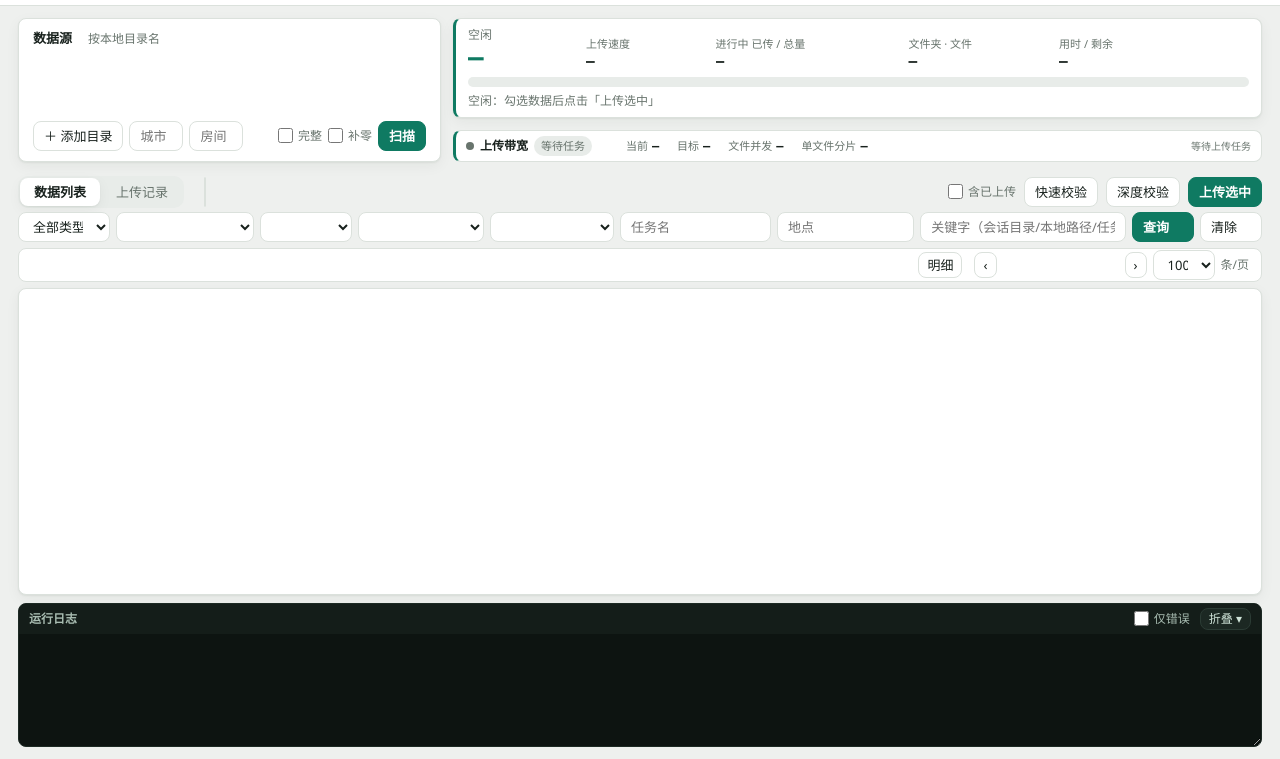
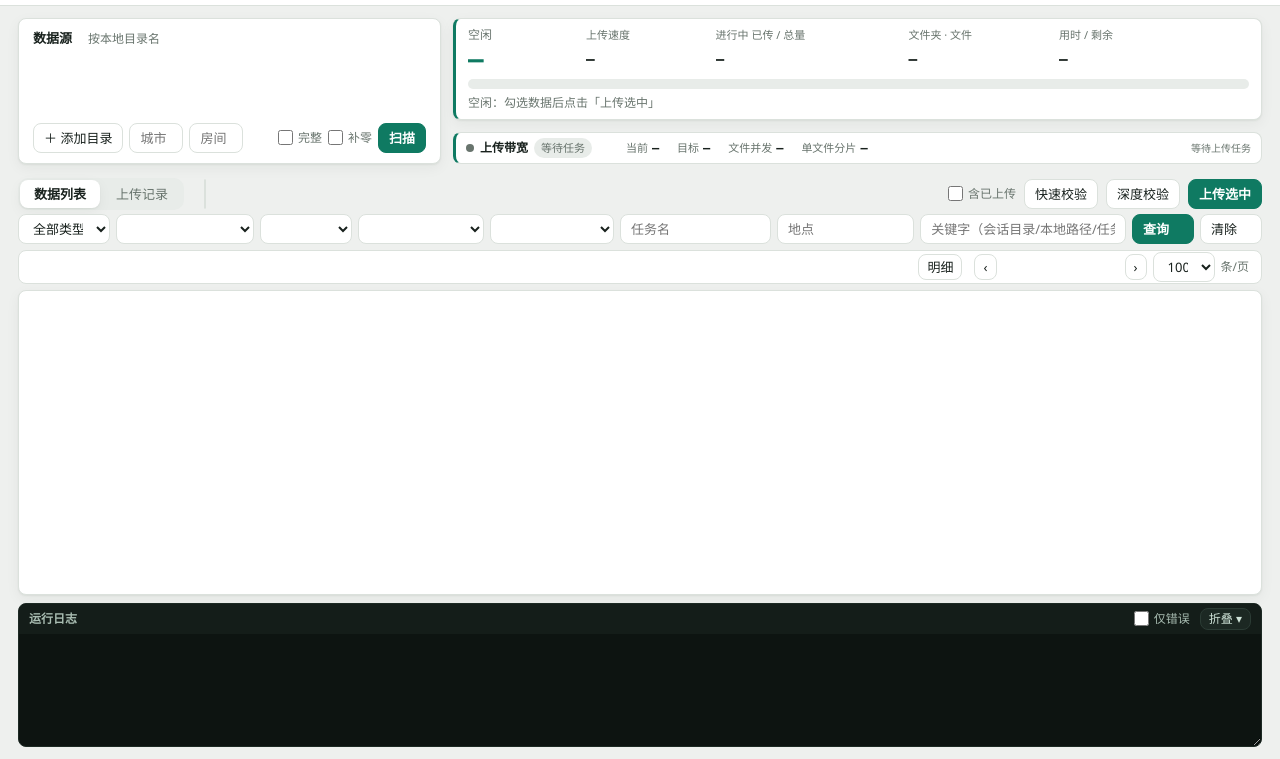
Before and after one commit to xuelangyun/umi_upload, a plain HTML site: page web/index.html in a window 1280 px wide. Shown: the part 41-800 px from the top of the page. Drawn offline with Linux system fonts and the light colour scheme; files that its build step writes are made by us from their sources; no server answers; files whose address does not match are found by name.

Commit message:
Align idle upload progress metrics
Align progress labels and values with a shared two-row layout.

```diff
--- a/web/css/app.css
+++ b/web/css/app.css
@@ -51,9 +51,16 @@ select.narrow,.narrow{width:62px}.w58{width:54px}
 .chip{display:inline-flex;align-items:center;gap:2px;height:24px;border:1px solid var(--ln);border-radius:12px;padding:0 3px 0 10px;background:var(--s2);white-space:nowrap;font-size:12px}
 .chip i{cursor:pointer;color:var(--mu);font-style:normal;padding:0 6px;border-radius:10px}.chip i:hover{color:var(--bad);background:var(--bads)}
 .pp{border-left:3px solid var(--ac);display:flex;flex-direction:column;gap:8px}
-.pp-head{display:grid;grid-template-columns:auto 1fr;gap:28px;align-items:end}.pct{font:700 30px/1.1 var(--mono);color:var(--ac);letter-spacing:-.02em;min-width:104px}
-.metrics{display:grid;grid-template-columns:minmax(0,.85fr) minmax(0,1.3fr) minmax(0,1fr) minmax(0,1.35fr);gap:14px;min-width:0}
-.metric small{display:block;color:var(--mu);font-size:11px;white-space:nowrap}.metric{min-width:0}.metric b{display:block;font:700 14.5px/1.35 var(--mono);white-space:nowrap;overflow:hidden;text-overflow:ellipsis}
+/* Progress title/percentage and each metric use the same two-row grid:
+   labels share a baseline, values share a bottom baseline, including the idle state. */
+.pp-head{display:grid;grid-template-columns:auto minmax(0,1fr);gap:28px;align-items:start}
+.pp-head>div:first-child{display:grid;grid-template-rows:18px 30px;align-content:start;min-width:104px}
+#ptitle{align-self:center;line-height:18px}
+.pct{align-self:end;font:700 30px/30px var(--mono);color:var(--ac);letter-spacing:-.02em;min-width:104px}
+.metrics{display:grid;grid-template-columns:minmax(0,.85fr) minmax(0,1.3fr) minmax(0,1fr) minmax(0,1.35fr);gap:14px;min-width:0;align-items:stretch}
+.metric{display:grid;grid-template-rows:18px 30px;min-width:0}
+.metric small{display:block;align-self:center;color:var(--mu);font-size:11px;line-height:18px;white-space:nowrap}
+.metric b{display:block;align-self:end;font:700 14.5px/30px var(--mono);white-space:nowrap;overflow:hidden;text-overflow:ellipsis}
 .bar{height:10px;border-radius:5px;background:var(--s3);overflow:hidden}
 .bar i{display:block;height:100%;width:0;border-radius:5px;background:linear-gradient(90deg,var(--ac),var(--ac2));transition:width .4s}
 .bar.run i{background-image:linear-gradient(45deg,rgba(255,255,255,.22) 25%,transparent 25%,transparent 50%,rgba(255,255,255,.22) 50%,rgba(255,255,255,.22) 75%,transparent 75%);background-size:18px 18px;animation:st 1s linear infinite}@keyframes st{to{background-position:18px 0}}
```
